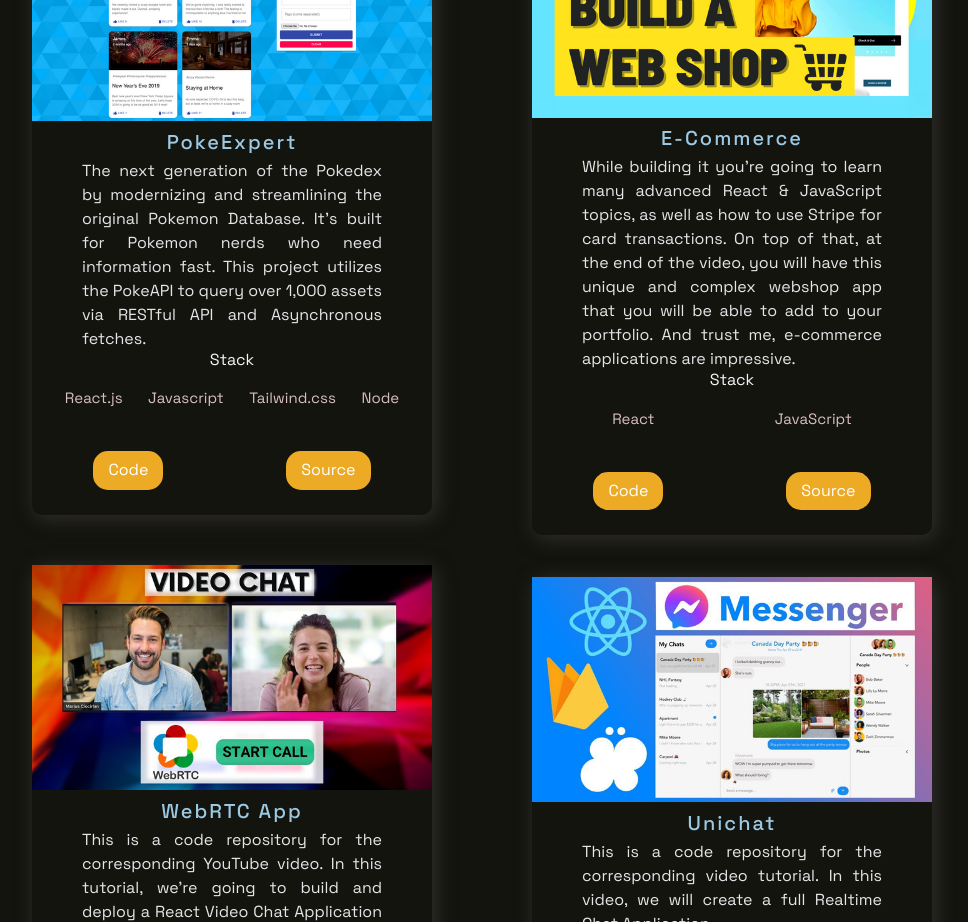
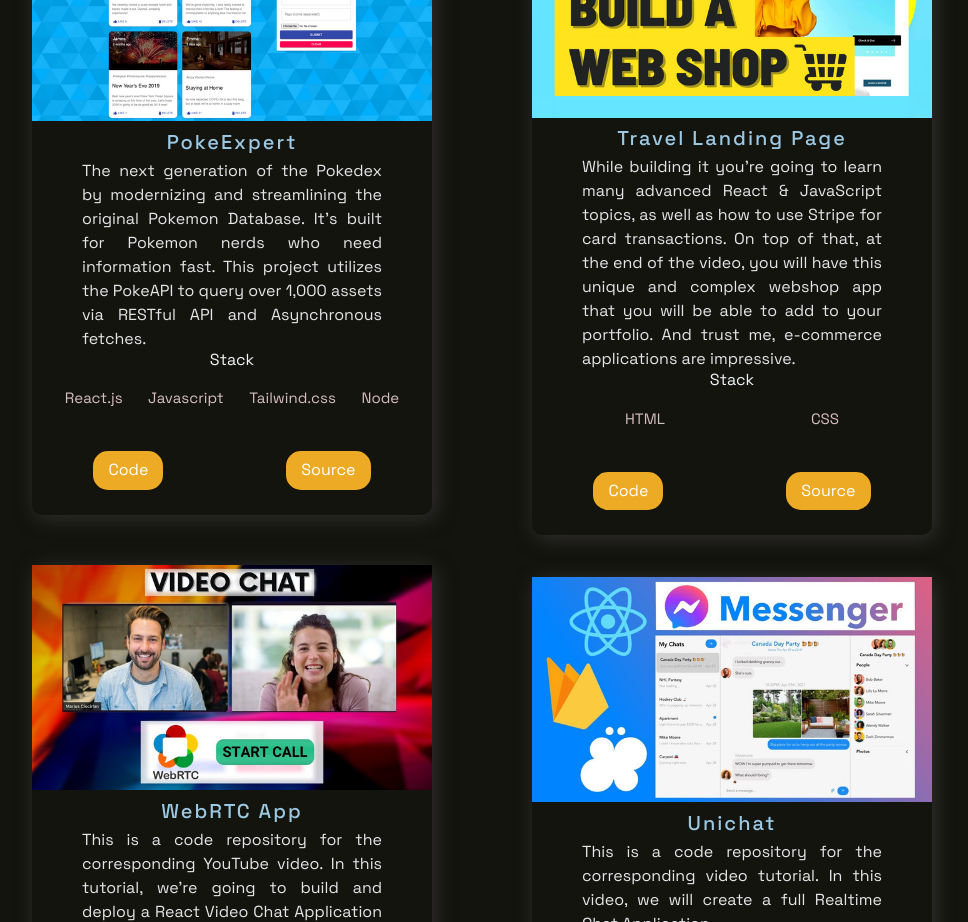
Before and after one commit to davidliberal0/personal-portfolio, a Next.js app: page / in a window 1280 px wide. Shown: the part 920-1842 px from the top of the page, without its empty margins (158-1126 px from the left). Built offline with nearby package versions, Linux system fonts and the light colour scheme.

Commit message:
minor update

```diff
--- a/src/constants/constants.js
+++ b/src/constants/constants.js
@@ -10,11 +10,11 @@
         id: 0,
     },
     {
-        title: "E-Commerce",
+        title: "Travel Landing Page",
         description:
             "While building it you're going to learn many advanced React & JavaScript topics, as well as how to use Stripe for card transactions. On top of that, at the end of the video, you will have this unique and complex webshop app that you will be able to add to your portfolio. And trust me, e-commerce applications are impressive.",
         image: "/images/2.png",
-        tags: ["React", "JavaScript"],
+        tags: ["HTML", "CSS"],
         source: "https://google.com",
         visit: "https://google.com",
         id: 1,
```
